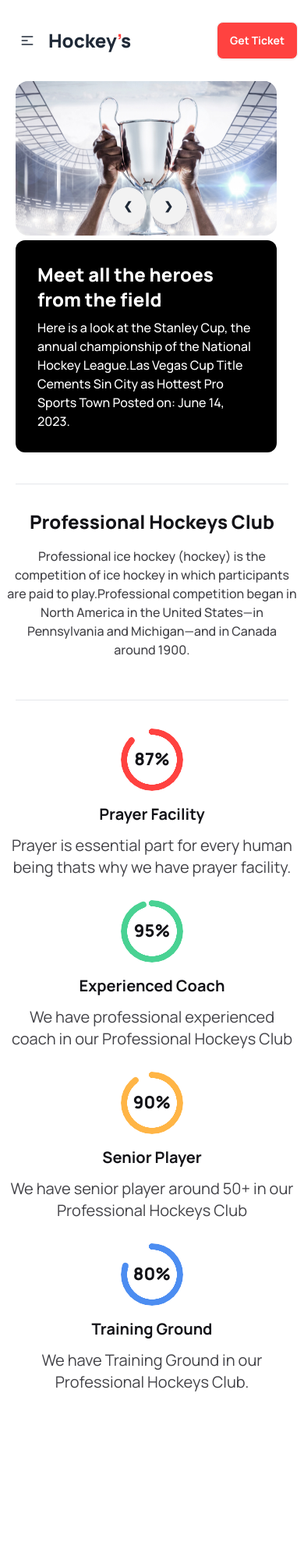
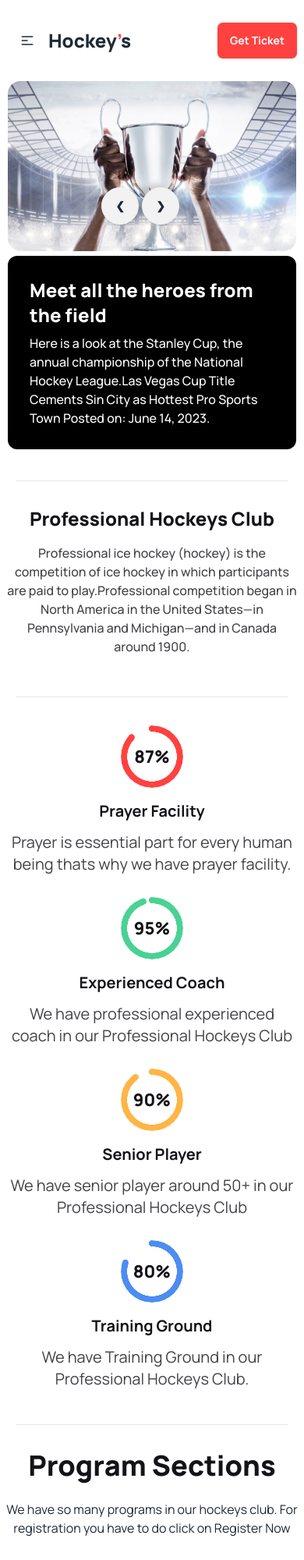
Before and after one commit to JannatulMumtahinaNahum/Assignment3-Hockeys, a plain HTML site: page index.html in a window 390 px wide. Shown: the top 2000 px of the page at 78% size. Before the commit the page ends 1798 px from the top, so only its background shows below. Drawn offline with nearby package versions, Linux system fonts and the light colour scheme.

Commit message:
program section

```diff
--- a/index.html
+++ b/index.html
@@ -73,7 +73,7 @@
       </div>
     </div>
    <!-- Banner section -->
-   <div class="carousel w-[335px] lg:w-full lg:h-[550px] rounded-2xl ml-[20px] lg:m-0">
+   <div class="carousel lg:w-full lg:h-[550px] rounded-2xl mx-[10px] lg:m-0">
     <div id="slide1" class="carousel-item relative w-full">
       <img src="Images/1.png" class=" w-full" />
       <div class="absolute flex transform -translate-y-1/2 left-[120px] gap-1 top-40 lg:gap-3 lg:top-[500px]">
@@ -103,7 +103,7 @@
       </div>
     </div>
   </div>
-  <div class="bg-black text-colorno4 w-[335px] lg:w-[720px] lg:h-[165px] rounded-xl p-7 relative lg:bottom-56 ml-[20px] lg:ml-auto lg:mr-8">
+  <div class="bg-black text-colorno4 lg:w-[720px] lg:h-[165px] rounded-xl p-7 relative lg:bottom-56 mx-[10px] lg:ml-auto lg:mr-8">
     <h2 class="font-extrabold text-2xl">Meet all the heroes from the field</h2>
     <p class="text-base font-medium pt-2">
         Here is a look at the Stanley Cup, the annual championship of the National Hockey League.Las Vegas Cup Title Cements Sin City as Hottest Pro Sports Town Posted on: June 14, 2023.</p>
@@ -145,6 +145,18 @@
       <p class="text-colorno3 text-xl m-3 lg:w-[280px]">We have Training Ground in our Professional Hockeys Club.</p>
     </div>
   </section>
+  <!-- program section -->
+  <section class="text-center">
+    <div>
+      <hr class="mx-5 lg:mx-0 mt-8">
+      <h2 class="text-4xl font-extrabold text-colorno2 mt-8 mb-6">Program Sections</h2>
+      <p class="lg:w-[600px] relative lg:left-[450px] mb-10 px-2">We have so many programs in our hockeys club. For registration you have to do click on Register Now</p>
+      <hr class="mx-5 lg:mx-0 mt-8">
+    </div>
+   <!-- khali rakhchi pore korbo -->
+  </section>
+
+  <!-- new product section -->
   </main>
 
   <!-- footer section -->
```
